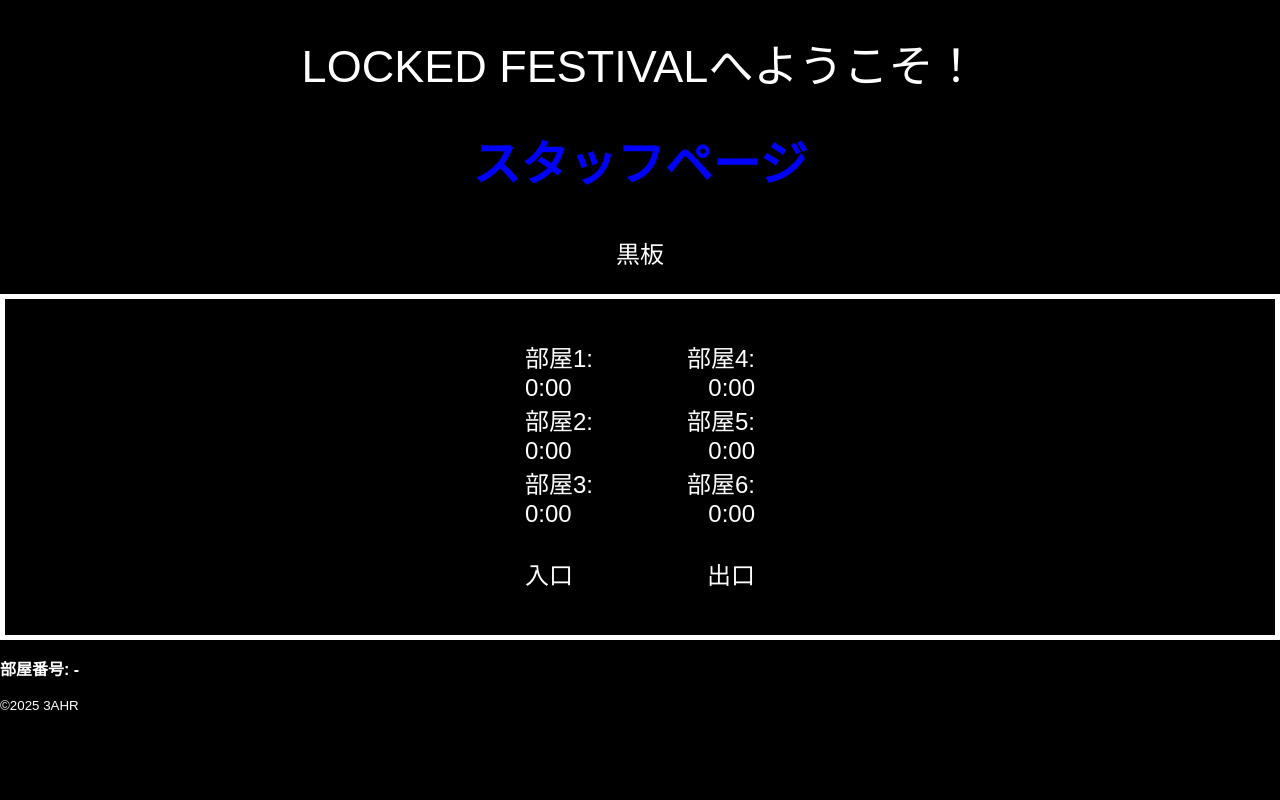
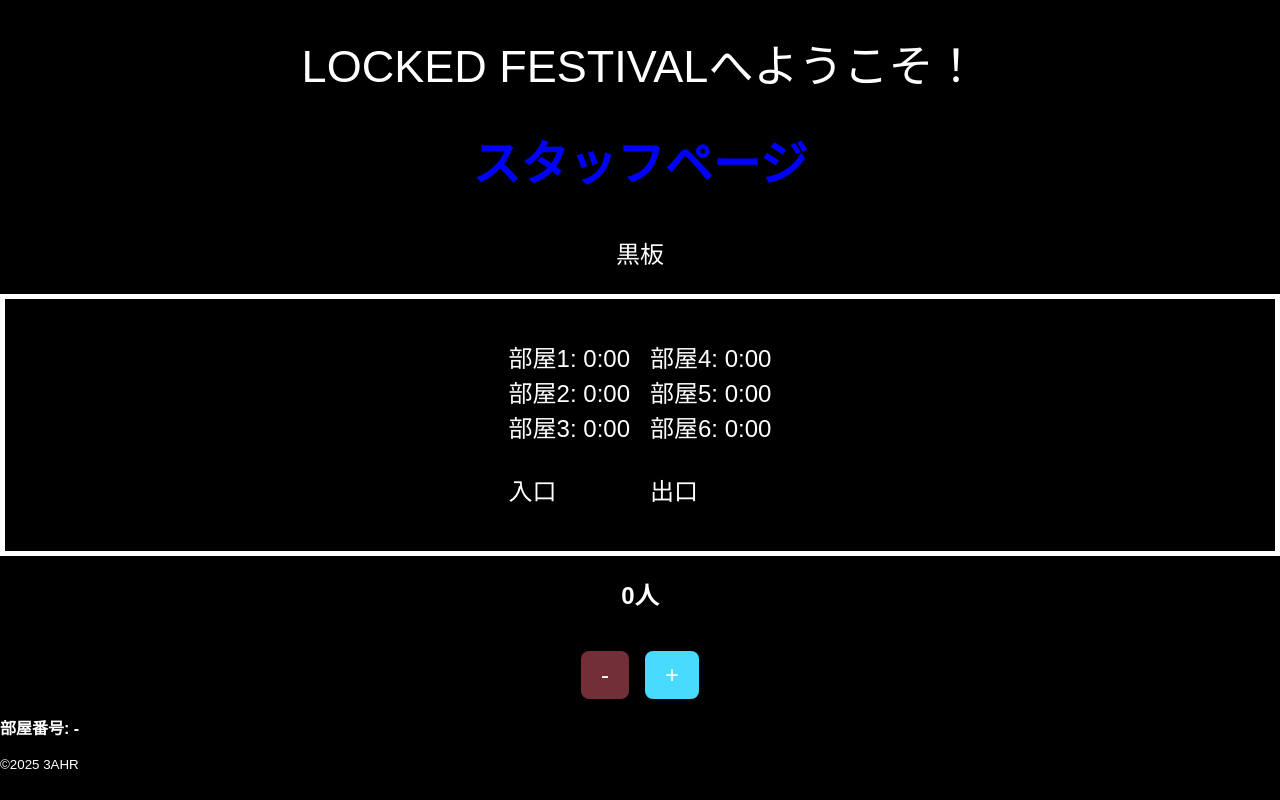
Before and after one commit to Falcon-SM/3AHR_bunkasaiWebapp, a Next.js app: page /staff in a window 1280 px wide. Built offline with nearby package versions, Linux system fonts and the light colour scheme; no server answers.

Commit message:
Added People Number Counting Feature in Staff View

```diff
--- a/src/app/staff/page.tsx
+++ b/src/app/staff/page.tsx
@@ -1,6 +1,6 @@
 "use client";
 
-import { useEffect, useState } from "react";
+import { useEffect, useState, useRef } from "react";
 
 export default function StaffPage() {
     const [roomTimes, setRoomTimes] = useState<Record<number, number>>({
@@ -12,7 +12,17 @@ export default function StaffPage() {
         6: 0,
     });
 
-    useEffect(() => {
+    const [peopleSum, setPeopleSum] = useState(0);
+
+    const addCount = () => {
+        setPeopleSum((prev) => prev + 1);
+    };
+
+    const lessCount = () => {
+        setPeopleSum((prev) => Math.max(0, prev - 1));
+    };
+
+    // cookie helpers at component scope so other effects can reuse
     const getCookie = (name: string) => {
         const match = document.cookie.match(new RegExp('(^| )' + name + '=([^;]+)'));
         return match ? decodeURIComponent(match[2]) : null;
@@ -22,7 +32,34 @@ export default function StaffPage() {
         document.cookie = `${name}=${encodeURIComponent(value)}; path=/; max-age=${maxAgeSec}; SameSite=Lax`;
     };
 
-        // try hydrate from cookie first for faster display
+    // persist peopleSum to cookie for 3 days whenever it changes
+    // skip on initial mount to avoid overwriting existing cookie before hydration
+    const hasHydratedRef = useRef(false);
+    useEffect(() => {
+        if (!hasHydratedRef.current) return;
+        try {
+            setCookie('peopleSum', String(peopleSum), 60 * 60 * 24 * 3);
+        } catch {
+            // ignore cookie write errors
+        }
+    }, [peopleSum]);
+
+    useEffect(() => {
+        // hydrate peopleSum from cookie if present
+        try {
+            const ps = getCookie('peopleSum');
+            if (ps) {
+                const n = Number(ps);
+                if (!Number.isNaN(n)) setPeopleSum(n);
+            }
+        } catch (e) {
+            // ignore
+        }
+
+        // mark hydrated so persist effect can write updates
+        hasHydratedRef.current = true;
+
+        // try hydrate roomTimes from cookie first for faster display
         try {
             const cached = getCookie('roomTimes');
             if (cached) {
@@ -103,14 +140,17 @@ export default function StaffPage() {
                 padding: "20px"
             }}
             >
-                <p style = {{textAlign:"left", fontSize:"24px", marginTop:"20px", marginLeft:"500px"}}>
+                <div style={{ justifySelf: "end" }}>
+                    <p style = {{textAlign:"left", fontSize:"24px", marginTop:"20px"}}>
                     部屋1: {formatSec(roomTimes[1])} <br/>
                     部屋2: {formatSec(roomTimes[2])} <br/>
                     部屋3: {formatSec(roomTimes[3])} <br/><br/>
                     入口<br />
                     </p>
+                </div>
 
-                <p style = {{textAlign:"right", fontSize:"24px", marginTop:"20px", marginRight:"500px"}}>
+                <div style={{ justifySelf: "start" }}>
+                    <p style = {{textAlign:"left", fontSize:"24px", marginTop:"20px"}}>
                     部屋4: {formatSec(roomTimes[4])} <br/>
                     部屋5: {formatSec(roomTimes[5])} <br/>
                     部屋6: {formatSec(roomTimes[6])} <br/><br/>
@@ -118,5 +158,19 @@ export default function StaffPage() {
                 </p>
                 </div>
         </div>
+        <h2>
+            {peopleSum}人
+        </h2>
+        <div style={{display:"flex", justifyContent:"center", gap: "16px", alignItems: "center"}}>
+            <button onClick={lessCount} style={{fontSize:"24px", padding:"10px 20px", marginTop:"20px", backgroundColor:"#722F37", border:"none", borderRadius:"8px", cursor:"pointer", color:"white",}}>
+            -
+        </button>
+
+        <button onClick={addCount} style={{fontSize:"24px", padding:"10px 20px", marginTop:"20px", backgroundColor:"#48daff", border:"none", borderRadius:"8px", cursor:"pointer", color:"white",}}>
+            +
+        </button>
+        </div>
+
+        </div>
     )
 }
```
Lines whose indentation alone changed are shown as unchanged.
